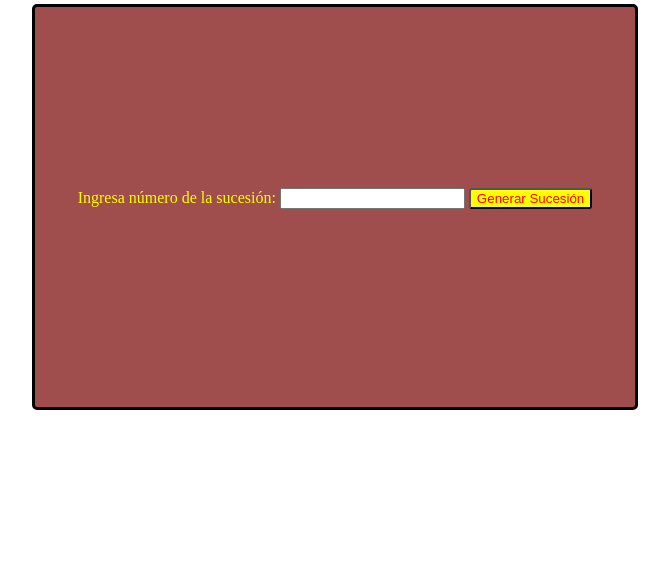
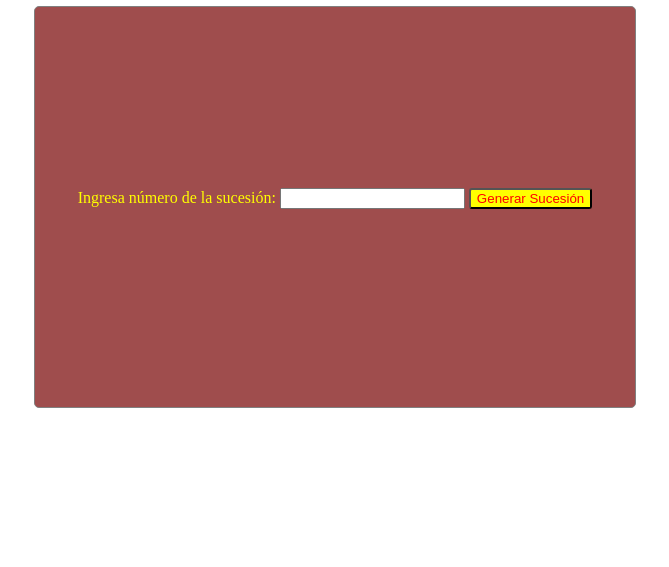
Before and after one commit to JuakoG/drill-logica-programacion-4, a plain HTML site: page index.html in a window 1280 px wide. Shown: the part 233-800 px from the top of the page, without its empty margins (305-974 px from the left). Drawn offline with Linux system fonts and the light colour scheme.

Commit message:
Se cambia border color

```diff
--- a/styles.css
+++ b/styles.css
@@ -15,7 +15,7 @@ header{
 .container{
 height: 400px;
 width: 600px;
-border: 3px solid black;
+border: 1px solid gray;
 background-color: rgba(134, 30, 30, 0.788);
 color: yellow;
 border-radius: 5px;
```
